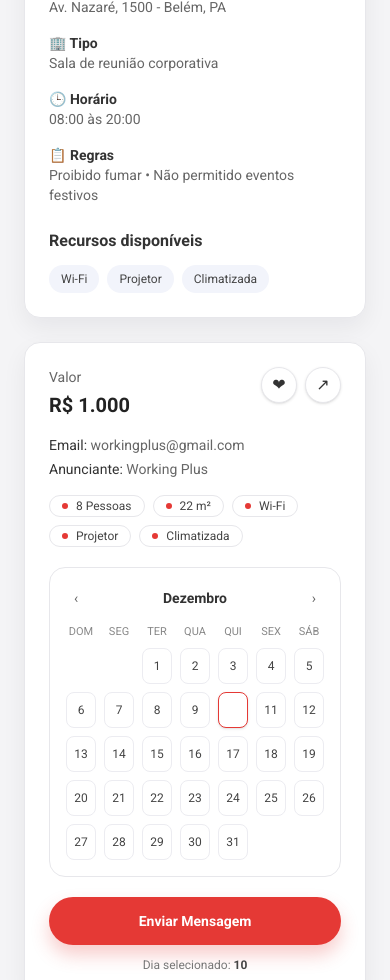
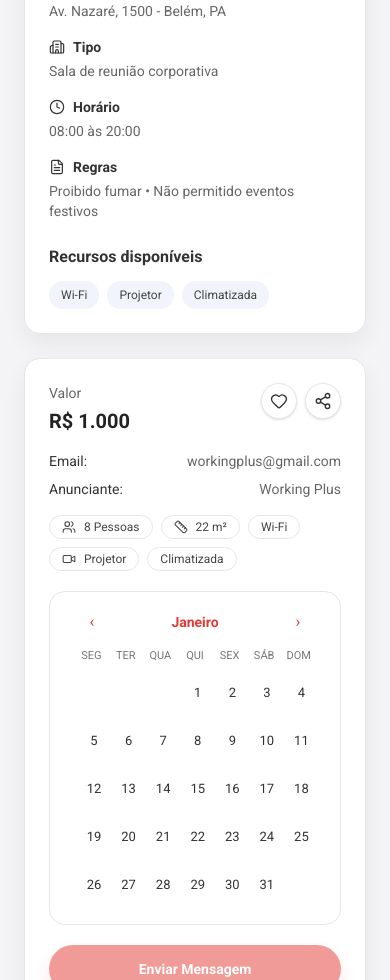
Before and after one commit to eduuardonogueira/loca-space, a Next.js app in the folder frontend/: page /rooms/1 in a window 390 px wide. Shown: the part 1020-2000 px from the top of the page. Built offline with nearby package versions, Linux system fonts and the light colour scheme; no server answers.

Commit message:
feat(room): implementação das funcionalidades no calendario e ajustando detalhes no código

```diff
--- a/frontend/package.json
+++ b/frontend/package.json
@@ -14,6 +14,7 @@
     "lucide-react": "^0.543.0",
     "next": "15.5.2",
     "react": "19.1.0",
+    "react-day-picker": "^9.13.2",
     "react-dom": "19.1.0",
     "react-icons": "^5.5.0",
     "react-toastify": "^11.0.5"
--- a/frontend/src/components/room-details/RoomBookingCard.tsx
+++ b/frontend/src/components/room-details/RoomBookingCard.tsx
@@ -1,7 +1,18 @@
 "use client";
 
-import { useState } from "react";
+import { useMemo, useState } from "react";
+import {
+  Heart,
+  Share2,
+  Users,
+  Ruler,
+  Wifi,
+  Monitor,
+  Car,
+  Video,
+} from "lucide-react";
 import { RoomCalendar } from "./RoomCalendar";
+import type { DateRange } from "react-day-picker";
 
 type RoomBookingCardProps = {
   price?: number;
@@ -10,16 +21,73 @@ type RoomBookingCardProps = {
   chips?: string[];
 };
 
+function startOfDay(d: Date) {
+  const x = new Date(d);
+  x.setHours(0, 0, 0, 0);
+  return x;
+}
+
+function formatPtBR(d: Date) {
+  return d.toLocaleDateString("pt-BR");
+}
+
+function daysBetweenInclusive(from: Date, to: Date) {
+  const a = startOfDay(from).getTime();
+  const b = startOfDay(to).getTime();
+  const diff = Math.round((b - a) / 86400000);
+  return diff + 1;
+}
+
 export function RoomBookingCard({
   price = 1300,
   email = "workingplus@gmail.com",
   advertiser = "Working Plus",
   chips = ["10 Pessoas", "22 m²", "WiFi", "TV", "3 Vagas", "Projetor"],
 }: RoomBookingCardProps) {
-  const [selectedDay, setSelectedDay] = useState<number | null>(10);
+  // ✅ seleção livre: 1 dia ou vários dias
+  const [range, setRange] = useState<DateRange | undefined>(undefined);
+
+  // ✅ normaliza: se tiver to < from, inverte
+  const normalizedRange = useMemo<DateRange | undefined>(() => {
+    if (!range?.from) return undefined;
+    if (!range.to) return { from: startOfDay(range.from), to: undefined };
+
+    const from = startOfDay(range.from);
+    const to = startOfDay(range.to);
+
+    if (to.getTime() < from.getTime()) return { from: to, to: from };
+    return { from, to };
+  }, [range]);
+
+  function getChipIcon(label: string) {
+    const lower = label.toLowerCase();
+    if (lower.includes("pessoa")) return <Users size={14} strokeWidth={1.8} />;
+    if (label.includes("m²")) return <Ruler size={14} strokeWidth={1.8} />;
+    if (lower.includes("wifi")) return <Wifi size={14} strokeWidth={1.8} />;
+    if (lower.includes("tv")) return <Monitor size={14} strokeWidth={1.8} />;
+    if (lower.includes("vaga")) return <Car size={14} strokeWidth={1.8} />;
+    if (lower.includes("projetor")) return <Video size={14} strokeWidth={1.8} />;
+    return null;
+  }
+
+  const rangeText = useMemo(() => {
+    if (!normalizedRange?.from) return "nenhum";
+    // ✅ 1 dia: from sem to
+    if (!normalizedRange.to) return formatPtBR(normalizedRange.from);
+    // ✅ vários dias
+    return `${formatPtBR(normalizedRange.from)} - ${formatPtBR(normalizedRange.to)}`;
+  }, [normalizedRange]);
+
+  const totalDays = useMemo(() => {
+    if (!normalizedRange?.from) return 0;
+    // ✅ 1 dia conta como 1
+    if (!normalizedRange.to) return 1;
+    return daysBetweenInclusive(normalizedRange.from, normalizedRange.to);
+  }, [normalizedRange]);
 
   return (
     <div className="rounded-2xl border border-[#e7e7eb] bg-white p-6 shadow-[0_10px_25px_rgba(15,23,42,0.06)]">
+      {/* VALOR + AÇÕES */}
       <div className="flex items-start justify-between gap-3">
         <div>
           <p className="text-sm text-[#666]">Valor</p>
@@ -38,8 +106,9 @@ export function RoomBookingCard({
               transition hover:bg-[#f7f7fb] active:scale-95
             "
           >
-            ❤
+            <Heart size={18} strokeWidth={1.8} />
           </button>
+
           <button
             type="button"
             aria-label="Compartilhar"
@@ -49,21 +118,25 @@ export function RoomBookingCard({
               transition hover:bg-[#f7f7fb] active:scale-95
             "
           >
-            ↗
+            <Share2 size={18} strokeWidth={1.8} />
           </button>
         </div>
       </div>
 
-      <div className="mt-4 space-y-1 text-sm text-[#666]">
-        <p>
-          <span className="font-medium text-[#333]">Email:</span> {email}
-        </p>
-        <p>
-          <span className="font-medium text-[#333]">Anunciante:</span>{" "}
-          {advertiser}
-        </p>
+      {/* EMAIL E ANUNCIANTE */}
+      <div className="mt-4 space-y-2 text-sm">
+        <div className="flex justify-between text-[#666]">
+          <span className="font-medium text-[#333]">Email:</span>
+          <span className="text-right">{email}</span>
+        </div>
+
+        <div className="flex justify-between text-[#666]">
+          <span className="font-medium text-[#333]">Anunciante:</span>
+          <span className="text-right">{advertiser}</span>
+        </div>
       </div>
 
+      {/* CHIPS COM ÍCONES */}
       <div className="mt-4 flex flex-wrap gap-2">
         {chips.map((chip) => (
           <span
@@ -74,38 +147,44 @@ export function RoomBookingCard({
               text-[12px] leading-none text-[#444]
             "
           >
-            <span className="h-1.5 w-1.5 rounded-full bg-[#e53935]" />
-            {chip}
+            {getChipIcon(chip)}
+            <span>{chip}</span>
           </span>
         ))}
       </div>
 
-      <RoomCalendar
-        monthLabel="Dezembro"
-        leadingBlanks={2}
-        daysInMonth={31}
-        selectedDay={selectedDay}
-        onSelectDay={setSelectedDay}
-      />
+      {/* CALENDÁRIO */}
+      <RoomCalendar value={normalizedRange} onChange={setRange} />
 
+      {/* BOTÃO (✅ não bloqueia; só desativa se não escolher nada) */}
       <button
         type="button"
+        disabled={!normalizedRange?.from}
         className="
           mt-5 h-12 w-full rounded-full bg-[#e53935]
           text-sm font-semibold text-white
           shadow-[0_10px_18px_rgba(229,57,53,0.25)]
           transition hover:bg-[#d32f2f] active:translate-y-[1px]
+          disabled:opacity-50 disabled:cursor-not-allowed disabled:hover:bg-[#e53935]
         "
       >
         Enviar Mensagem
       </button>
 
-      <p className="mt-3 text-center text-xs text-[#777]">
-        Dia selecionado:{" "}
-        <span className="font-semibold text-[#444]">
-          {selectedDay ?? "nenhum"}
-        </span>
-      </p>
+      <div className="mt-3 text-center text-xs text-[#777]">
+        <div>
+          Dias selecionados:{" "}
+          <span className="font-semibold text-[#444]">{rangeText}</span>
+        </div>
+
+        {totalDays > 0 ? (
+          <div className="mt-1 text-[#999]">
+            Total:{" "}
+            <span className="font-semibold text-[#666]">{totalDays}</span>{" "}
+            dia(s)
+          </div>
+        ) : null}
+      </div>
     </div>
   );
 }
--- a/frontend/src/components/room-details/RoomCalendar.tsx
+++ b/frontend/src/components/room-details/RoomCalendar.tsx
@@ -1,82 +1,178 @@
 "use client";
 
-import { useMemo } from "react";
+import * as React from "react";
+
+type DateRangeValue = { from?: Date; to?: Date };
 
 type RoomCalendarProps = {
-  monthLabel?: string;
-  leadingBlanks?: number;
-  daysInMonth?: number;
-  selectedDay: number | null;
-  onSelectDay: (day: number) => void;
+  value: DateRangeValue | undefined;
+  onChange: (range: DateRangeValue | undefined) => void;
+
+  // opcionais
+  disablePast?: boolean;
 };
 
+function startOfDay(d: Date) {
+  const x = new Date(d);
+  x.setHours(0, 0, 0, 0);
+  return x;
+}
+
+function sameDay(a: Date, b: Date) {
+  return (
+    a.getFullYear() === b.getFullYear() &&
+    a.getMonth() === b.getMonth() &&
+    a.getDate() === b.getDate()
+  );
+}
+
+function isBetweenInclusive(day: Date, from: Date, to: Date) {
+  const t = day.getTime();
+  return t >= from.getTime() && t <= to.getTime();
+}
+
 export function RoomCalendar({
-  monthLabel = "Dezembro",
-  leadingBlanks = 2,
-  daysInMonth = 31,
-  selectedDay,
-  onSelectDay,
+  value,
+  onChange,
+  disablePast = false,
 }: RoomCalendarProps) {
-  const weekDays = ["DOM", "SEG", "TER", "QUA", "QUI", "SEX", "SÁB"];
+  const today = startOfDay(new Date());
 
-  const days = useMemo(
-    () => Array.from({ length: daysInMonth }, (_, i) => i + 1),
-    [daysInMonth]
-  );
+  const [month, setMonth] = React.useState(() => {
+    const d = new Date();
+    d.setDate(1);
+    return startOfDay(d);
+  });
 
-  const cells = useMemo(
-    () => [...Array.from({ length: leadingBlanks }, () => null), ...days],
-    [days, leadingBlanks]
-  );
+  const year = month.getFullYear();
+  const m = month.getMonth();
+
+  const monthLabel = month.toLocaleDateString("pt-BR", { month: "long" });
+
+  // ✅ wireframe: começa SEG
+  const weekDays = ["SEG", "TER", "QUA", "QUI", "SEX", "SÁB", "DOM"];
+
+  const daysInMonth = new Date(year, m + 1, 0).getDate();
+
+  // JS getDay(): DOM=0 ... SÁB=6
+  // queremos SEG=0 ... DOM=6
+  const firstWeekday = new Date(year, m, 1).getDay(); // 0..6 (dom..sab)
+  const leadingBlanks = (firstWeekday + 6) % 7; // converte p/ seg como início
+
+  const cells: Array<Date | null> = React.useMemo(() => {
+    const arr: Array<Date | null> = [];
+    for (let i = 0; i < leadingBlanks; i++) arr.push(null);
+    for (let d = 1; d <= daysInMonth; d++) arr.push(startOfDay(new Date(year, m, d)));
+    return arr;
+  }, [leadingBlanks, daysInMonth, year, m]);
+
+  const from = value?.from ? startOfDay(value.from) : undefined;
+  const to = value?.to ? startOfDay(value.to) : undefined;
+
+  function goPrevMonth() {
+    const d = new Date(year, m - 1, 1);
+    setMonth(startOfDay(d));
+  }
+
+  function goNextMonth() {
+    const d = new Date(year, m + 1, 1);
+    setMonth(startOfDay(d));
+  }
+
+  function handlePick(day: Date) {
+    const picked = startOfDay(day);
+
+    // 1) sem início → define início
+    if (!from) {
+      onChange({ from: picked, to: undefined });
+      return;
+    }
+
+    // 2) tem início e não tem fim → define fim (ou troca)
+    if (from && !to) {
+      if (picked.getTime() < from.getTime()) {
+        onChange({ from: picked, to: from });
+      } else if (picked.getTime() === from.getTime()) {
+        // clicou no mesmo dia: mantém só início
+        onChange({ from: picked, to: undefined });
+      } else {
+        onChange({ from, to: picked });
+      }
+      return;
+    }
+
+    // 3) já tem range completo → reinicia seleção
+    onChange({ from: picked, to: undefined });
+  }
 
   return (
-    <div className="mt-5 rounded-2xl border border-[#e7e7eb] bg-white p-4">
-      <div className="flex items-center justify-between">
+    <div className="mt-5 rounded-2xl border border-[#e7e7eb] bg-white px-6 py-5">
+      {/* HEADER */}
+      <div className="relative mb-4 flex items-center justify-center">
         <button
           type="button"
-          className="rounded-full px-2 py-1 text-sm text-[#666] hover:bg-[#f7f7fb]"
+          onClick={goPrevMonth}
+          aria-label="Mês anterior"
+          className="absolute left-0 h-9 w-9 rounded-full flex items-center justify-center text-[#e53935] transition hover:bg-[#fff1f0] active:scale-95"
         >
           ‹
         </button>
-        <p className="text-sm font-semibold text-[#333]">{monthLabel}</p>
+
+        <div className="w-full text-center text-sm font-semibold text-[#e53935] capitalize select-none">
+          {monthLabel}
+        </div>
+
         <button
           type="button"
-          className="rounded-full px-2 py-1 text-sm text-[#666] hover:bg-[#f7f7fb]"
+          onClick={goNextMonth}
+          aria-label="Próximo mês"
+          className="absolute right-0 h-9 w-9 rounded-full flex items-center justify-center text-[#e53935] transition hover:bg-[#fff1f0] active:scale-95"
         >
           ›
         </button>
       </div>
 
-      <div className="mt-3 grid grid-cols-7 gap-2 text-center text-[11px] font-medium text-[#888]">
-        {weekDays.map((d) => (
-          <div key={d}>{d}</div>
+      {/* WEEKDAYS */}
+      <div className="grid grid-cols-7 pb-2 text-center text-[11px] font-medium text-[#777]">
+        {weekDays.map((w) => (
+          <div key={w}>{w}</div>
         ))}
       </div>
 
-      <div className="mt-2 grid grid-cols-7 gap-2">
-        {cells.map((d, i) => {
-          const isBlank = d === null;
-          const isSelected = d !== null && d === selectedDay;
+      {/* DAYS GRID */}
+      <div className="grid grid-cols-7 gap-y-2">
+        {cells.map((day, idx) => {
+          if (!day) {
+            return <div key={`blank-${idx}`} className="h-10 w-10" />;
+          }
+
+          const isPast = disablePast && day.getTime() < today.getTime();
+          const isStart = from && sameDay(day, from);
+          const isEnd = to && sameDay(day, to);
+          const inRange = from && to && isBetweenInclusive(day, from, to);
+          const inMiddle = inRange && !isStart && !isEnd;
 
           return (
             <button
-              key={i}
+              key={day.toISOString()}
               type="button"
-              disabled={isBlank}
-              onClick={() => {
-                if (d !== null) onSelectDay(d);
-              }}
-              className={`
-                h-9 rounded-lg border text-xs transition
-                ${
-                  isBlank
-                    ? "border-transparent bg-transparent text-transparent"
-                    : "border-[#ececf1] bg-white text-[#444] hover:border-[#e53935]/30 hover:shadow-sm"
-                }
-                ${isSelected ? "!border-[#e53935] bg-[#e53935] text-white shadow-sm" : ""}
-              `}
+              disabled={isPast}
+              onClick={() => handlePick(day)}
+              className={[
+                "mx-auto h-10 w-10 text-[13px] font-medium transition",
+                "focus:outline-none",
+                isPast ? "opacity-30 cursor-not-allowed" : "hover:bg-[#fff1f0] hover:text-[#e53935]",
+                // padrão
+                !inRange ? "rounded-lg text-[#333]" : "",
+                // faixa do meio
+                inMiddle ? "bg-[#ffd9d6] text-[#333] rounded-none" : "",
+                // início/fim
+                isStart && !to ? "bg-[#e53935] text-white rounded-full" : "",
+                isStart && to ? "bg-[#e53935] text-white rounded-l-full" : "",
+                isEnd ? "bg-[#e53935] text-white rounded-r-full" : "",
+              ].join(" ")}
             >
-              {isBlank ? "-" : d}
+              {day.getDate()}
             </button>
           );
         })}
--- a/frontend/src/components/room-details/RoomDescription.tsx
+++ b/frontend/src/components/room-details/RoomDescription.tsx
@@ -1,3 +1,12 @@
+"use client";
+
+import {
+  MapPin,
+  Building2,
+  Clock,
+  FileText,
+} from "lucide-react";
+
 type RoomDescriptionProps = {
   description: string;
   address: string;
@@ -17,36 +26,58 @@ export function RoomDescription({
 }: RoomDescriptionProps) {
   return (
     <div className="rounded-2xl border border-[#e7e7eb] bg-white p-6 shadow-[0_10px_25px_rgba(15,23,42,0.06)]">
-      <h2 className="text-lg font-semibold text-[#222]">Descrição do imóvel</h2>
+      <h2 className="text-lg font-semibold text-[#222]">
+        Descrição do imóvel
+      </h2>
 
-      <p className="mt-4 text-sm leading-relaxed text-[#555]">{description}</p>
+      <p className="mt-4 text-sm leading-relaxed text-[#555]">
+        {description}
+      </p>
 
-      <div className="mt-6 grid grid-cols-1 sm:grid-cols-2 gap-4 text-sm">
+      <div className="mt-6 grid grid-cols-1 gap-4 text-sm sm:grid-cols-2">
         <div>
-          <p className="font-semibold text-[#333]">📍 Endereço</p>
-          <p className="text-[#666]">{address}</p>
+          <div className="flex items-center gap-2 font-semibold text-[#333]">
+            <MapPin size={16} strokeWidth={1.8} />
+            <span>Endereço</span>
+          </div>
+          <p className="mt-1 text-[#666]">{address}</p>
         </div>
+
         <div>
-          <p className="font-semibold text-[#333]">🏢 Tipo</p>
-          <p className="text-[#666]">{type}</p>
+          <div className="flex items-center gap-2 font-semibold text-[#333]">
+            <Building2 size={16} strokeWidth={1.8} />
+            <span>Tipo</span>
+          </div>
+          <p className="mt-1 text-[#666]">{type}</p>
         </div>
+
         <div>
-          <p className="font-semibold text-[#333]">🕒 Horário</p>
-          <p className="text-[#666]">{schedule}</p>
+          <div className="flex items-center gap-2 font-semibold text-[#333]">
+            <Clock size={16} strokeWidth={1.8} />
+            <span>Horário</span>
+          </div>
+          <p className="mt-1 text-[#666]">{schedule}</p>
         </div>
+
         <div>
-          <p className="font-semibold text-[#333]">📋 Regras</p>
-          <p className="text-[#666]">{rules}</p>
+          <div className="flex items-center gap-2 font-semibold text-[#333]">
+            <FileText size={16} strokeWidth={1.8} />
+            <span>Regras</span>
+          </div>
+          <p className="mt-1 text-[#666]">{rules}</p>
         </div>
       </div>
 
       <div className="mt-6">
-        <p className="font-semibold text-[#333] mb-3">Recursos disponíveis</p>
+        <p className="mb-3 font-semibold text-[#333]">
+          Recursos disponíveis
+        </p>
+
         <div className="flex flex-wrap gap-2">
           {amenities.map((item) => (
             <span
               key={item}
-              className="px-3 py-1.5 text-xs rounded-full bg-[#f2f4fb] text-[#444]"
+              className="rounded-full bg-[#f2f4fb] px-3 py-1.5 text-xs text-[#444]"
             >
               {item}
             </span>
```
Also changed, not shown: frontend/src/components/RoomCard.component.tsx (+38 -18 lines), frontend/src/components/room-details/RoomGallery.tsx (+15 -4 lines), 1 other file (tests, documents, lock files or other folders).
